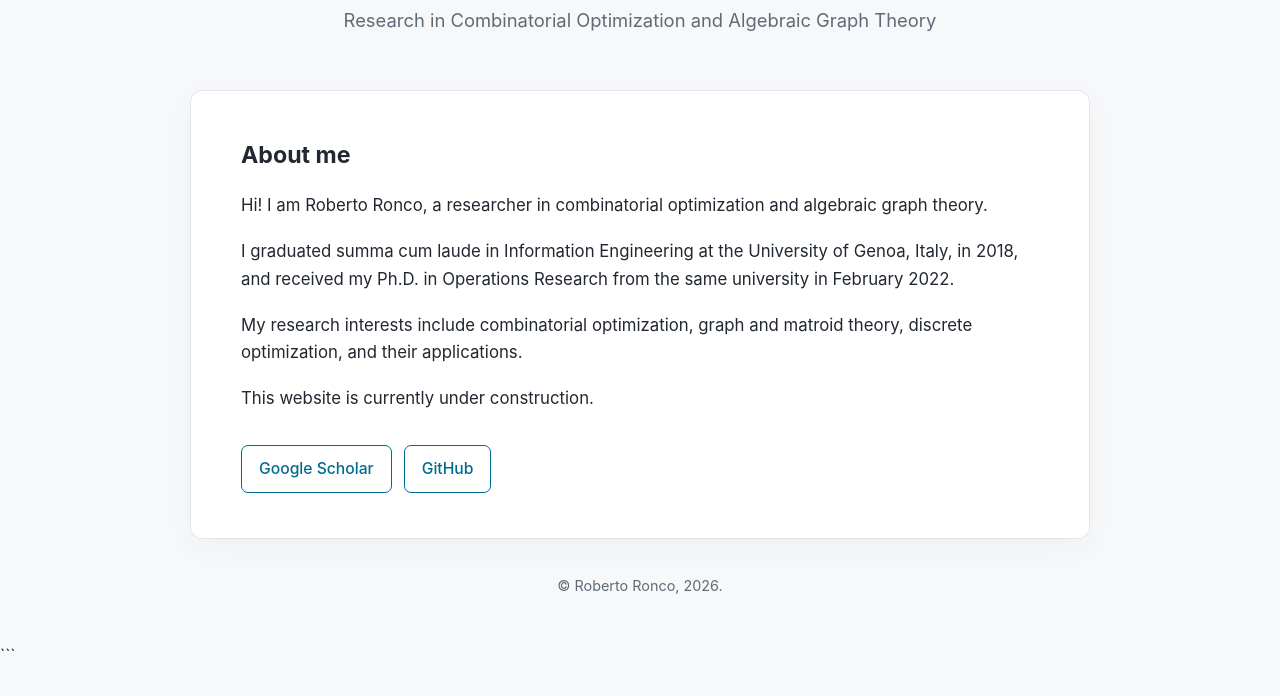
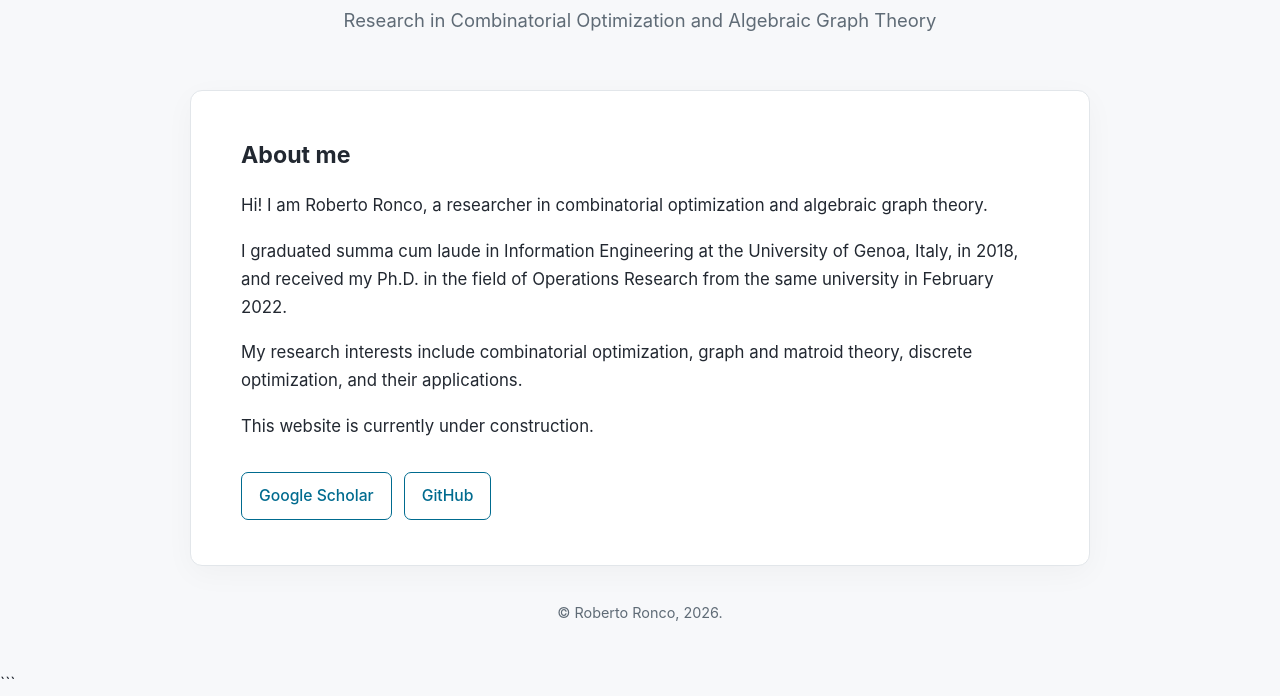
Before and after one commit to RobRcx/RobRcx.github.io, a plain HTML site: page index.html in a window 1280 px wide. Shown: the part 214-910 px from the top of the page. Before the commit the page ends 883 px from the top, so only its background shows below. Drawn offline with Linux system fonts and the light colour scheme.

Commit message:
Update index.html

```diff
--- a/index.html
+++ b/index.html
@@ -160,7 +160,7 @@
 
             <p>
                 I graduated summa cum laude in Information Engineering at the
-                University of Genoa, Italy, in 2018, and received my Ph.D. in
+                University of Genoa, Italy, in 2018, and received my Ph.D. in the field of
                 Operations Research from the same university in February 2022.
             </p>
 
```
